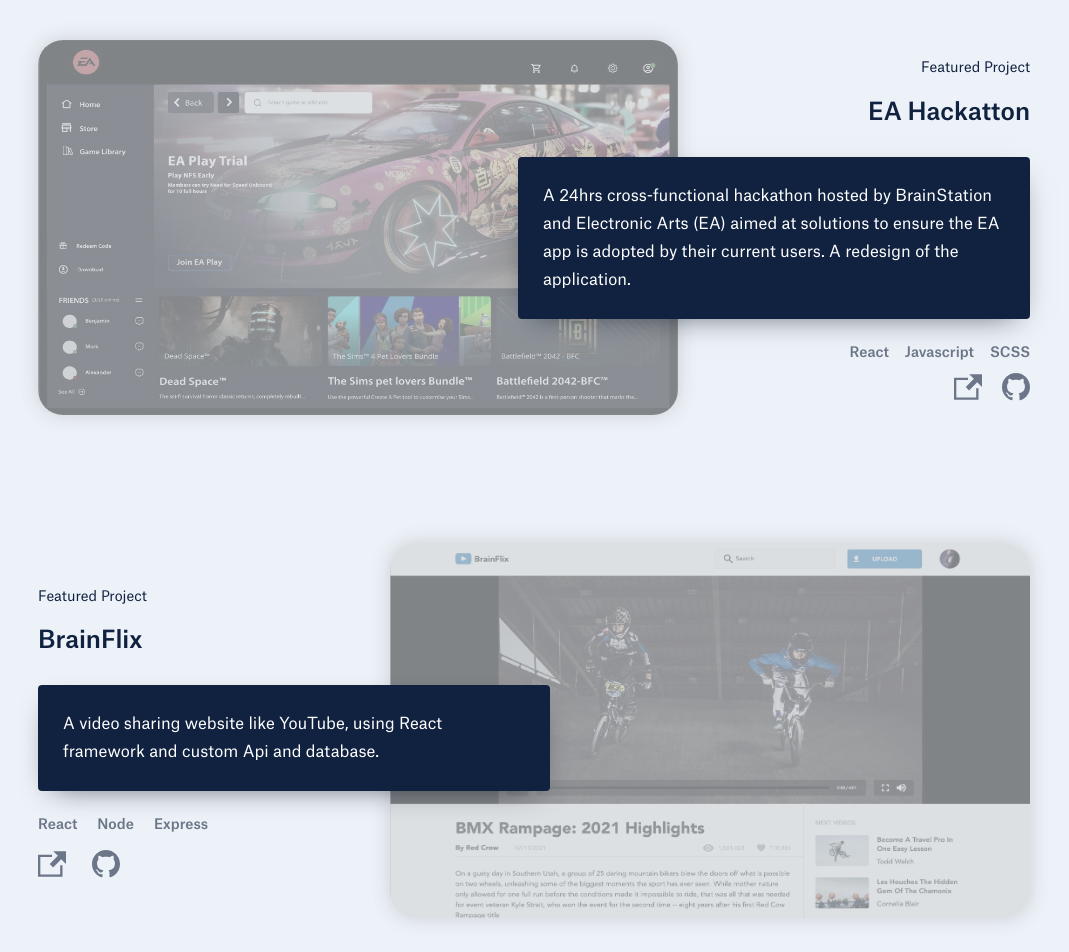
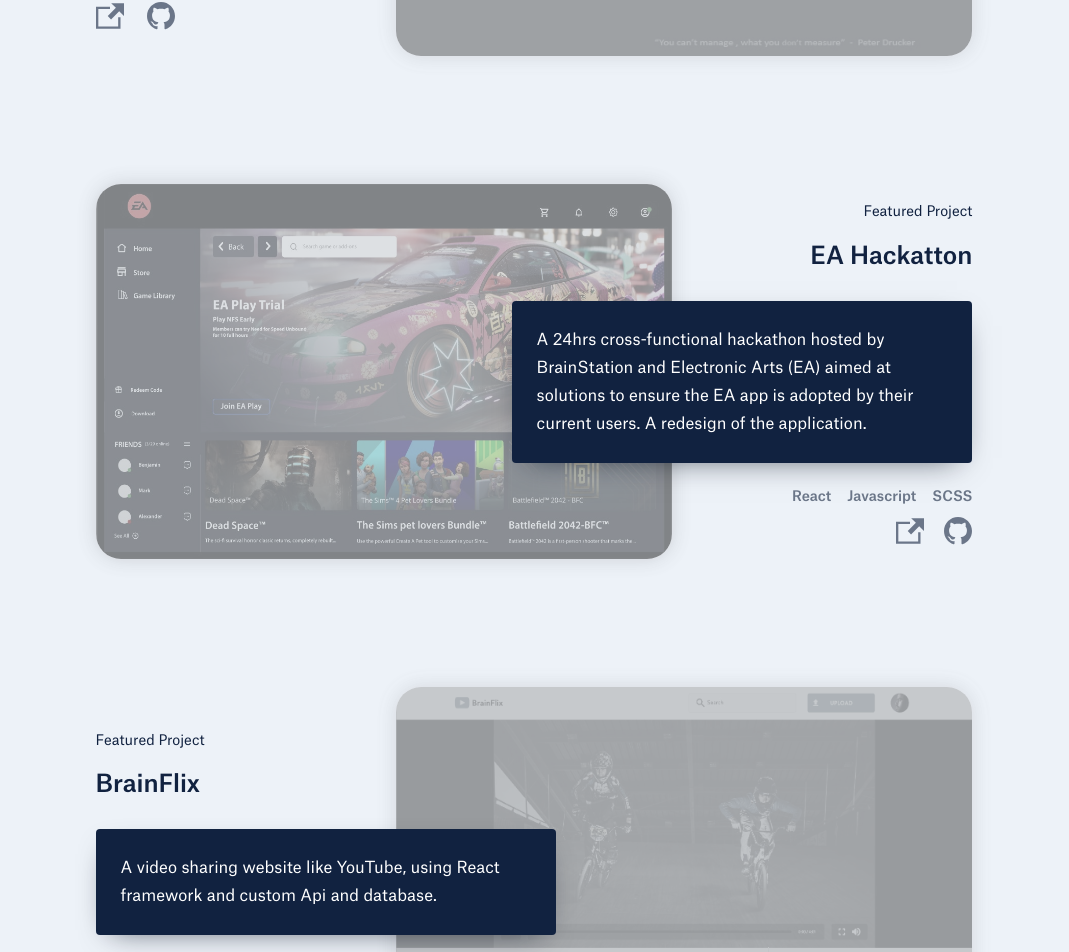
Before and after one commit to Olanrewaju-Ak/olanrewaju-akinola-portfolio, a React (Create React App) app: page / in a window 1280 px wide. Shown: the part 2808-3760 px from the top of the page, without its empty margins (106-1175 px from the left). Built offline with nearby package versions, Linux system fonts and the light colour scheme.

Commit message:
works section responsive, styling for all sections done

```diff
--- a/src/components/skills/Skills.scss
+++ b/src/components/skills/Skills.scss
@@ -326,7 +326,7 @@
 			justify-content: center;
 			height: 100%;
 			width: 100%;
-			padding: 0 4rem;
+			padding: 4rem;
 		}
 
 		&__content {
--- a/src/components/works/Works.js
+++ b/src/components/works/Works.js
@@ -139,6 +139,7 @@
 								<li className="project__tech-list--item">React</li>
 								<li className="project__tech-list--item">Node</li>
 								<li className="project__tech-list--item">Express</li>
+								<li className="project__tech-list--item">API</li>
 							</ul>
 							<div className="project__links">
 								<a
--- a/src/components/works/Works.scss
+++ b/src/components/works/Works.scss
@@ -185,6 +185,11 @@
 		&__content {
 			margin-top: 0;
 		}
+
+		&__header--text {
+			color: $light-navyblue-color;
+			@include mobilePageHeader;
+		}
 	}
 
 	.project {
@@ -197,12 +202,12 @@
 			display: block;
 			border-radius: 25px;
 			box-shadow: 0 0 20px rgba(0, 0, 0, 1);
-			filter: grayscale(50%) contrast(0.8) brightness(90%) opacity(0.1);
+			filter: grayscale(90%) contrast(0.8) brightness(90%) opacity(0.2);
 			transition: opacity 2s ease-in-out 0s;
 			margin-left: -18.5rem;
 
 			&:hover {
-				filter: grayscale(50%) contrast(0.8) brightness(90%) opacity(0.1);
+				filter: grayscale(90%) contrast(0.8) brightness(90%) opacity(0.2);
 				margin-left: -18.5rem;
 				transition: none;
 			}
@@ -213,13 +218,13 @@
 				max-width: 43.75rem;
 				display: block;
 				border-radius: 25px;
-				box-shadow: 0 0 20px rgba(0, 0, 0, 0.3);
-				filter: grayscale(50%) contrast(0.8) brightness(90%) opacity(0.1);
+				box-shadow: 0 0 20px rgba(0, 0, 0, 1);
+				filter: grayscale(90%) contrast(0.8) brightness(90%) opacity(0.2);
 				transition: opacity 2s ease-in-out 0s;
 				margin-right: -18.5rem;
 
 				&:hover {
-					filter: grayscale(50%) contrast(0.8) brightness(90%) opacity(0.1);
+					filter: grayscale(90%) contrast(0.8) brightness(90%) opacity(0.2);
 					margin-right: -18.5rem;
 					transition: none;
 				}
@@ -240,8 +245,161 @@
 
 /*  TABLET  */
 @include breakpoint.medium {
+	.works {
+		&__container {
+			margin: 0;
+			padding: 3rem;
+		}
+
+		&__content {
+			margin-top: 0;
+		}
+	}
+
+	.project {
+		margin: 3rem 0 3rem;
+		display: flex;
+		width: 100%;
+		justify-content: center;
+		align-items: center;
+
+		&__content {
+			width: 40%;
+
+			&--rev {
+				width: 40%;
+				display: flex;
+				flex-direction: column;
+				align-items: flex-end;
+			}
+		}
+
+		&__image {
+			width: 55%;
+			height: 23.4375rem;
+			min-width: 31.25rem;
+			max-width: 40.625rem;
+			display: block;
+			border-radius: 25px;
+			box-shadow: 0 0 20px rgba(0, 0, 0, 0.8);
+			filter: grayscale(90%) contrast(0.4) brightness(90%) opacity(0.4);
+			transition: opacity 2s ease-in-out 0s;
+
+			margin-left: -10rem;
+
+			&:hover {
+				filter: none;
+				margin-left: -10rem;
+				transition: none;
+			}
+
+			&--img {
+				width: 100%;
+				height: 100%;
+				border-radius: 25px;
+			}
+		}
+
+		&__image--rev {
+			width: 55%;
+			height: 23.4375rem;
+			min-width: 31.25rem;
+			max-width: 40.625rem;
+			display: block;
+			border-radius: 25px;
+			box-shadow: 0 0 20px rgba(0, 0, 0, 0.8);
+			filter: grayscale(90%) contrast(0.4) brightness(90%) opacity(0.4);
+			transition: opacity 2s ease-in-out 0s;
+
+			margin-right: -10rem;
+
+			&:hover {
+				filter: none;
+				margin-right: -10rem;
+				transition: none;
+			}
+
+			&--img {
+				width: 100%;
+				height: 100%;
+				border-radius: 25px;
+			}
+		}
+	}
 }
 
 /*  DESKTOP  */
 @include breakpoint.large {
+	.works {
+		&__container {
+			max-width: 80rem;
+			margin: 0 auto;
+			padding: 4rem;
+		}
+	}
+
+	.project {
+		margin: 4rem 0 4rem;
+
+		&__content {
+			width: 40%;
+
+			&--rev {
+				width: 40%;
+				display: flex;
+				flex-direction: column;
+				align-items: flex-end;
+			}
+		}
+
+		&__image {
+			width: 50%;
+			height: 23.4375rem;
+			max-width: 43.75rem;
+			display: block;
+			border-radius: 25px;
+			box-shadow: 0 0 20px rgba(0, 0, 0, 0.3);
+			filter: grayscale(90%) contrast(0.4) brightness(90%) opacity(0.5);
+			transition: opacity 2s ease-in-out 0s;
+
+			margin-left: -10rem;
+
+			&:hover {
+				filter: none;
+				margin-left: 3.125rem;
+				transition: all 0.3s ease-in-out;
+			}
+
+			&--img {
+				width: 100%;
+				height: 100%;
+				border-radius: 25px;
+			}
+		}
+
+		&__image--rev {
+			width: 50%;
+			height: 23.4375rem;
+			max-width: 43.75rem;
+			display: block;
+			border-radius: 25px;
+			box-shadow: 0 0 20px rgba(0, 0, 0, 0.3);
+			filter: grayscale(50%) contrast(0.8) brightness(90%) opacity(0.5);
+			transition: opacity 2s ease-in-out 0s;
+
+			margin-right: -10rem;
+
+			&:hover {
+				filter: none;
+				margin-right: 3.125rem;
+				transition: all 0.3s ease-in-out;
+			}
+
+			&--img {
+				width: 100%;
+				height: 100%;
+				border-radius: 25px;
+			}
+		}
+	}
 }
```
